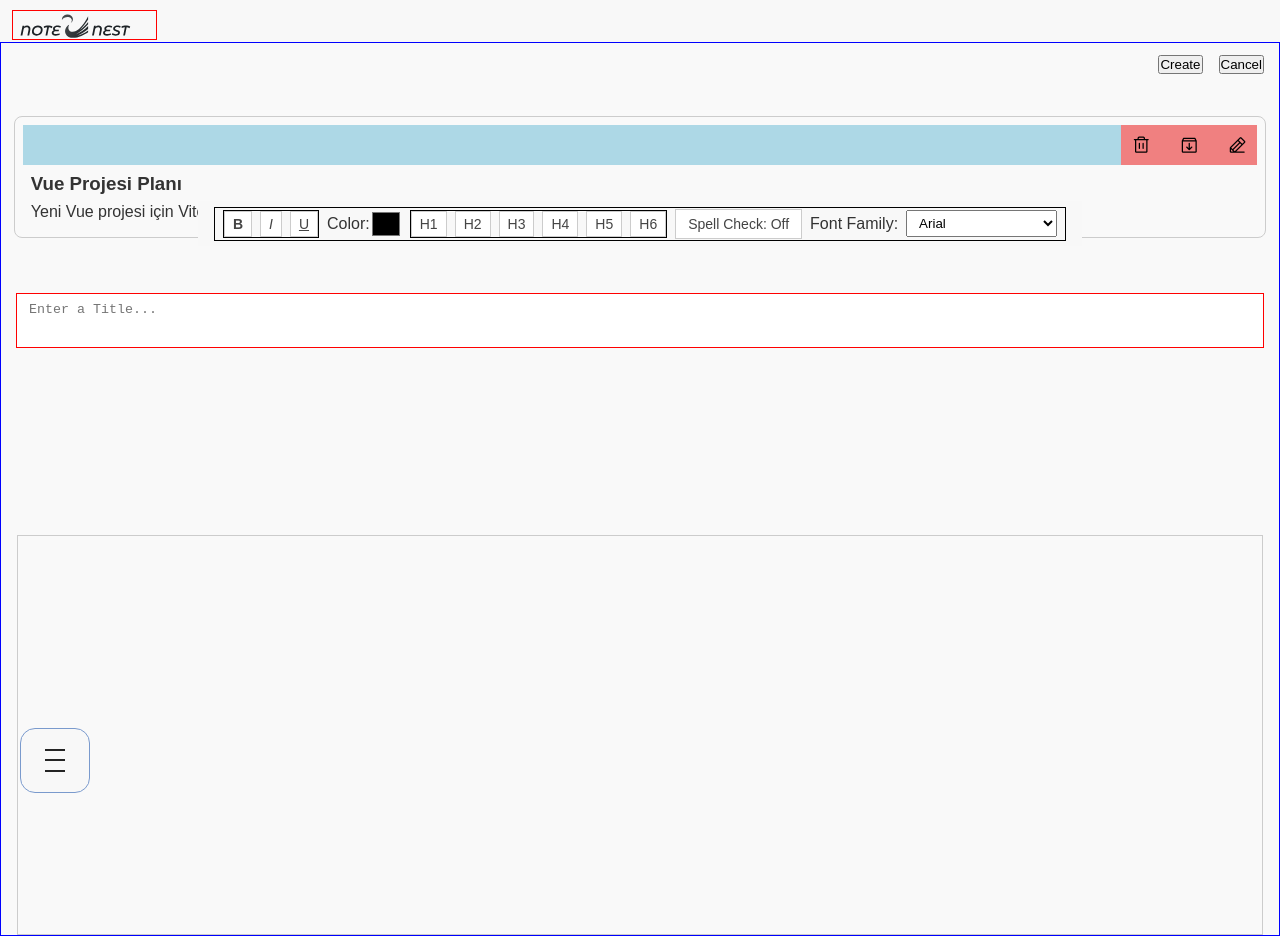
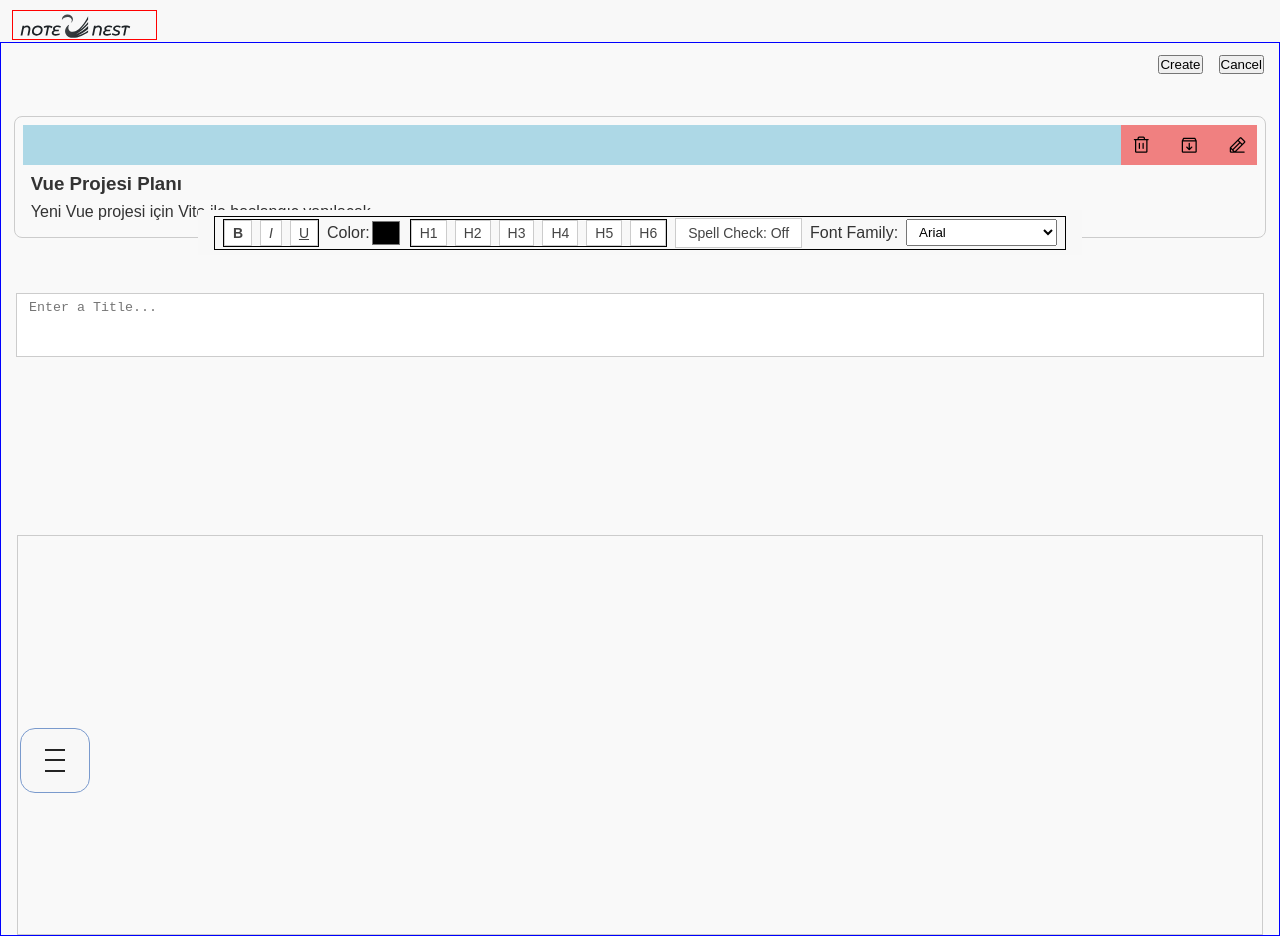
Before and after one commit to banuaggun/note-nest-vue, a Vue app: page / in a window 1280 px wide. Both pictures are taken after a click on the button "Create a New Note". Built offline with nearby package versions, Linux system fonts and the light colour scheme.

Commit message:
On-page positioning is being adjusted - 2

```diff
--- a/src/assets/styles/global.css
+++ b/src/assets/styles/global.css
@@ -1,9 +1,10 @@
-:root{
-   --app-header-height: 42px;
-   --editor-action-height: 44px;
-  --title-input-height: 55px;
+:root {
+  --app-header-height: 42px;
+  --editor-action-height: 44px;
+  --title-input-height: 64px;
   --toolbar-height: 45px;
 }
+
 * {
   margin: 0;
   padding: 0;
--- a/src/components/note-editor/NoteEditor.vue
+++ b/src/components/note-editor/NoteEditor.vue
@@ -493,14 +493,17 @@ function handleSubmit() {
   position: fixed;
   height: var(--title-input-height);
   background: white;
-  padding: 8px 0px 8px 12px;
+  padding: 4px 0px 4px 12px;
   width: calc(100% - 32px);
-  margin: 0 auto;
   display: flex;
-  border: 1px solid red;
+  align-items: flex-start;
+  justify-content: center;
+  border: 1px solid #ccc;
   resize: none;
   outline: none;
+  overflow-y: hidden;
   box-sizing: border-box;
+  line-height: 20px;
 }
 
 .note-editor-toolbar {
```
Also changed, not shown: src/components/toolbar/NoteActions.vue (+15 -24 lines).
